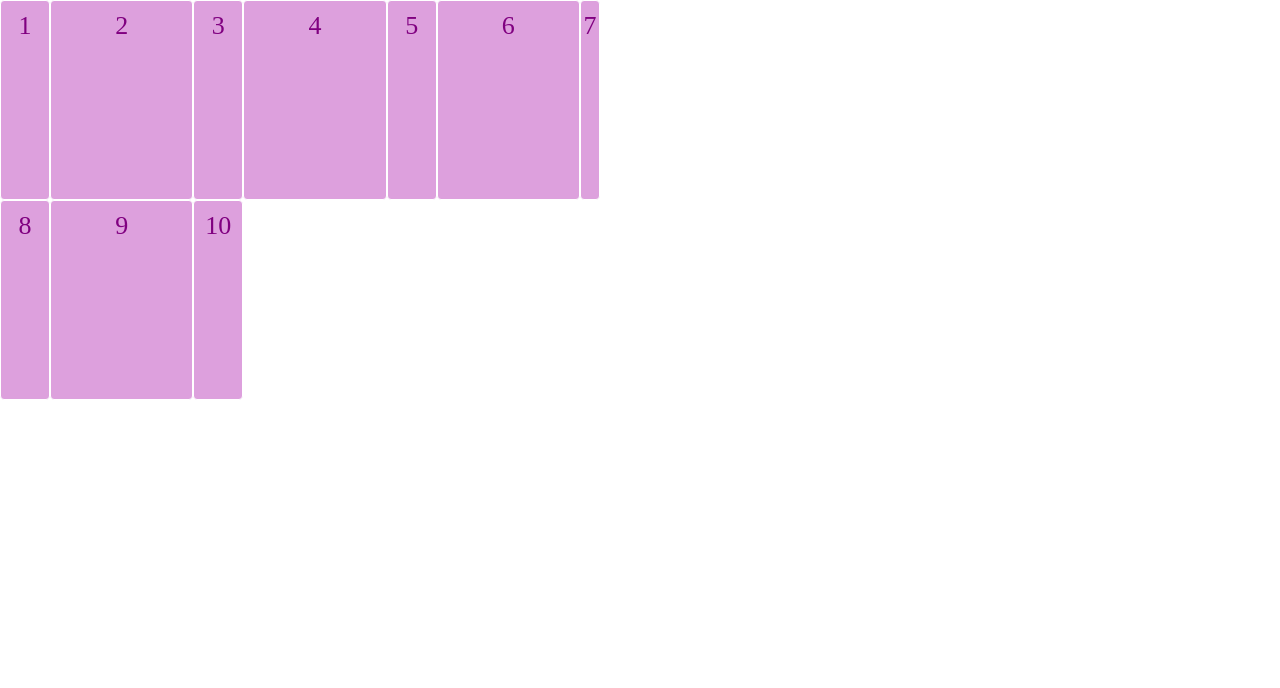
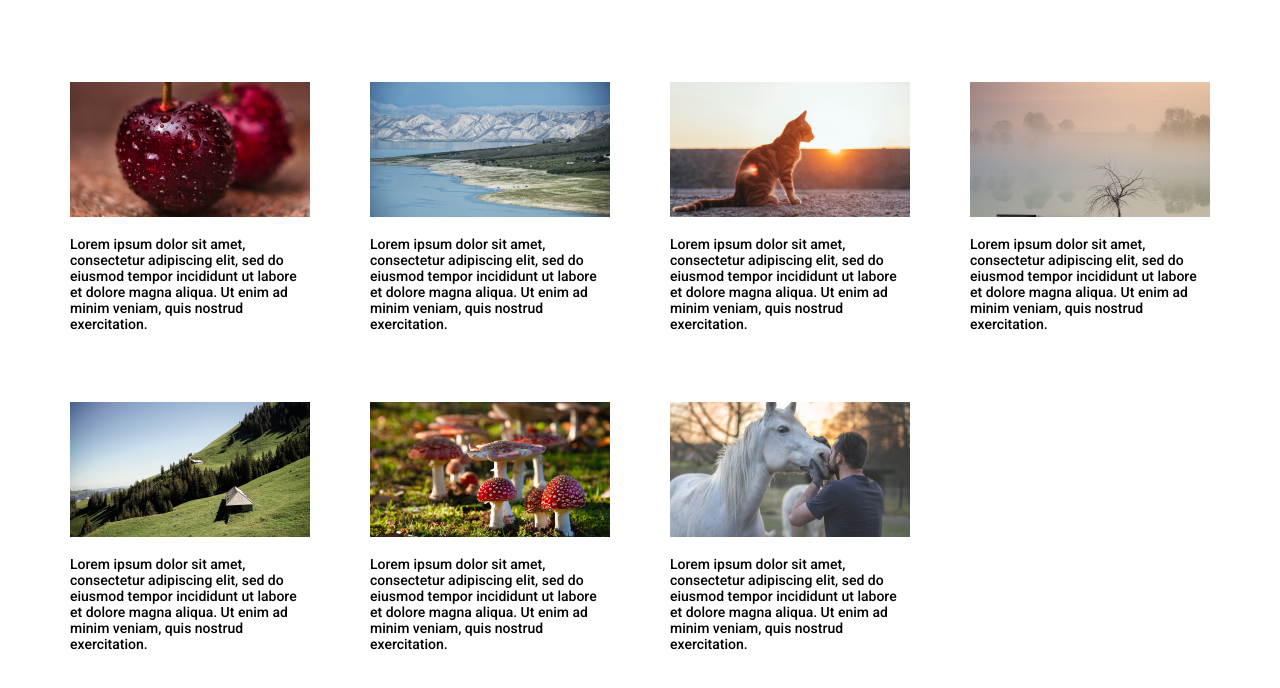
Before and after one commit to lilGooseling/Css-grid-practise, a website: page index.html in a window 1280 px wide. Drawn offline with nearby package versions, Linux system fonts and the light colour scheme; files that its build step writes are made by us from their sources.

Commit message:
News items

```diff
--- a/index.html
+++ b/index.html
@@ -5,21 +5,47 @@
     <meta name="viewport"
           content="width=device-width, user-scalable=no, initial-scale=1.0, maximum-scale=1.0, minimum-scale=1.0">
     <meta http-equiv="X-UA-Compatible" content="ie=edge">
-    <title>Css Gridt</title>
-    <link rel="stylesheet" href="css/style.css">
+    <title>Css Grid</title>
+    <link href="https://fonts.googleapis.com/css2?family=Roboto:wght@500&display=swap" rel="stylesheet">
+    <link rel="stylesheet" href="css/style.min.css">
 </head>
 <body>
     <div class="grid-container">
-        <div class="grid-elem">1</div>
-        <div class="grid-elem">2</div>
-        <div class="grid-elem">3</div>
-        <div class="grid-elem">4</div>
-        <div class="grid-elem">5</div>
-        <div class="grid-elem">6</div>
-        <div class="grid-elem">7</div>
-        <div class="grid-elem">8</div>
-        <div class="grid-elem">9</div>
-        <div class="grid-elem">10</div>
+        <div class="news-item">
+            <img src="img/cherries.jpg" alt="img" class="news-item__img">
+            <div class="news-item__descr">Lorem ipsum dolor sit amet, consectetur adipiscing elit, sed do eiusmod
+                tempor incididunt ut labore et dolore magna aliqua. Ut enim ad minim veniam, quis nostrud exercitation.</div>
+        </div>
+        <div class="news-item">
+            <img src="img/kyrgyzstan.jpg" alt="img" class="news-item__img">
+            <div class="news-item__descr">Lorem ipsum dolor sit amet, consectetur adipiscing elit, sed do eiusmod
+                tempor incididunt ut labore et dolore magna aliqua. Ut enim ad minim veniam, quis nostrud exercitation.</div>
+        </div>
+        <div class="news-item">
+            <img src="img/cat.jpg" alt="img" class="news-item__img">
+            <div class="news-item__descr">Lorem ipsum dolor sit amet, consectetur adipiscing elit, sed do eiusmod
+                tempor incididunt ut labore et dolore magna aliqua. Ut enim ad minim veniam, quis nostrud exercitation.</div>
+        </div>
+        <div class="news-item">
+            <img src="img/fog.jpg" alt="img" class="news-item__img">
+            <div class="news-item__descr">Lorem ipsum dolor sit amet, consectetur adipiscing elit, sed do eiusmod
+                tempor incididunt ut labore et dolore magna aliqua. Ut enim ad minim veniam, quis nostrud exercitation.</div>
+        </div>
+        <div class="news-item">
+            <img src="img/switzerland.jpg" alt="img" class="news-item__img">
+            <div class="news-item__descr">Lorem ipsum dolor sit amet, consectetur adipiscing elit, sed do eiusmod
+                tempor incididunt ut labore et dolore magna aliqua. Ut enim ad minim veniam, quis nostrud exercitation.</div>
+        </div>
+        <div class="news-item">
+            <img src="img/mushroom.jpg" alt="img" class="news-item__img">
+            <div class="news-item__descr">Lorem ipsum dolor sit amet, consectetur adipiscing elit, sed do eiusmod
+                tempor incididunt ut labore et dolore magna aliqua. Ut enim ad minim veniam, quis nostrud exercitation.</div>
+        </div>
+        <div class="news-item">
+            <img src="img/arabian-horse.jpg" alt="img" class="news-item__img">
+            <div class="news-item__descr">Lorem ipsum dolor sit amet, consectetur adipiscing elit, sed do eiusmod
+                tempor incididunt ut labore et dolore magna aliqua. Ut enim ad minim veniam, quis nostrud exercitation.</div>
+        </div>
     </div>
 </body>
 </html>
--- /dev/null
+++ b/sass/style.scss
@@ -0,0 +1,28 @@
+* {
+  box-sizing: border-box;
+  margin: 0;
+  padding: 0;
+  font-family: 'Roboto', sans-serif;
+}
+
+.grid-container {
+  width: 1140px;
+  margin: 82px auto 0 auto;
+  display: grid;
+  grid-template-columns: repeat(4, 240px);
+  grid-template-rows: repeat(2, 260px);
+  grid-auto-rows: 260px;
+  gap: 60px;
+}
+
+.news-item {
+  &__img {
+    width: 100%;
+  }
+  &__descr {
+    margin-top: 15px;
+    font-weight: 500;
+    font-size: 14px;
+    line-height: 16px;
+  }
+}
```
Also changed, not shown: gulpfile.js (added, +38 -0 lines), package.json (added, +32 -0 lines), css/style.css (deleted), img/arabian-horse.jpg (added), img/cat.jpg (added), img/cherries.jpg (added), img/fog.jpg (added), img/kyrgyzstan.jpg (added), img/mushroom.jpg (added), img/switzerland.jpg (added), 2 other files.
